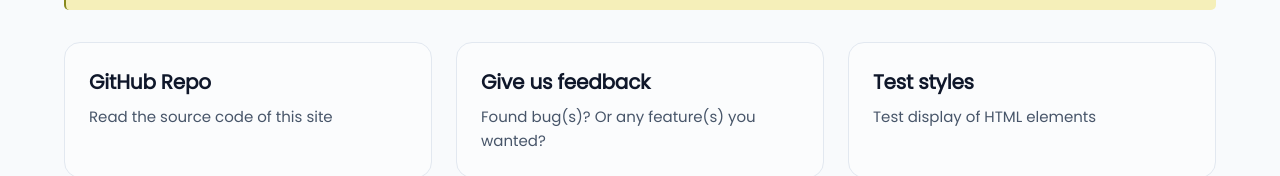
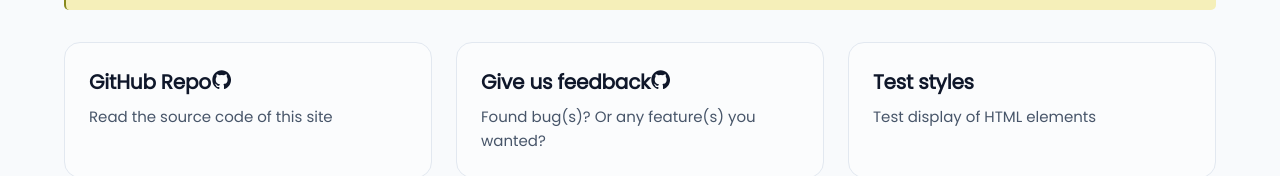
Before and after one commit to LiaoxyuCM/liaoxyucmTop_reacted, a React (Vite) app: page / in a window 1280 px wide. Shown: the part 898-1074 px from the top of the page. Built offline with nearby package versions, Linux system fonts and the light colour scheme.

Commit message:
lcm.top 0.1.3

```diff
--- a/src/childpage/friendlylinks.tsx
+++ b/src/childpage/friendlylinks.tsx
@@ -2,8 +2,9 @@ import { useTranslation } from "react-i18next";
 import { CardFriendlyLink } from "./modules/components";
 
 function FriendlyLinksContent() {
-  const { t } = useTranslation();
+  const { t, i18n  } = useTranslation();
   return (
+    <>
       <div className="cards frdlylnks">
         <CardFriendlyLink
           title={t("frdlylnks.huayumomo")}
@@ -14,12 +15,15 @@ function FriendlyLinksContent() {
           imagesrc="https://assets.liaoxyucm.top/muah.top/g.jpg"
         />
         <CardFriendlyLink
-        title="工农阶级万岁🅥"
+          title={"工农阶级万岁🅥" + (i18n.language === 'en' ? "?" : "")}
           content={t("frdlylnks.gnjjws.content")}
           link="https://zh2026.cn"
           imagesrc="https://assets.liaoxyucm.top/zh2026.cn/tx.jpg"
         />
       </div>
+
+      {i18n.language === 'en' ? <small>?: The translated text has not been determined yet; please do not make any unauthorized changes</small> : <></>}
+    </>
   )
 }
 
--- a/src/childpage/index.tsx
+++ b/src/childpage/index.tsx
@@ -1,7 +1,7 @@
 import { styled } from 'styled-components';
 import { NavBar } from './modules/dynamic_components';
 import { useTranslation } from 'react-i18next';
-import { Card, Logos } from './modules/components';
+import { Card, Icons } from './modules/components';
 
 
 function HomepageContent() {
@@ -29,12 +29,14 @@ function HomepageContent() {
       <div className="cards">
         <Card
           title={t("index.siterepo.title")}
+          icon_attach={<Icons.GitHub />}
           content={t("index.siterepo.content")}
           link='https://github.com/LiaoxyuCM/liaoxyucmTop_reacted'
           targetblank={true}
         />
         <Card
           title={t("index.feedback.title")}
+          icon_attach={<Icons.GitHub />}
           content={t("index.feedback.content")}
           link='https://github.com/LiaoxyuCM/liaoxyucmTop_reacted/issues'
           targetblank={true}
@@ -94,7 +96,7 @@ function Homepage() {
         <HomepageStyles.Subtitle>
           /* LiaoxyuCM, LcmTech */
         </HomepageStyles.Subtitle>
-        <Logos.Scrolldown />
+        <Icons.Scrolldown />
       </HomepageStyles.Overlay>
       <HomepageStyles.MainParent>
         <main>
--- a/src/childpage/modules/components.tsx
+++ b/src/childpage/modules/components.tsx
@@ -1,11 +1,17 @@
-interface CardProps {
-  title: string,
-  content: string,
-  link: string,
+import type { ReactNode } from 'react';
+
+interface BaseCardProps {
+  title: string;
+  content: string;
+  link: string;
   targetblank?: boolean
 }
 
-export function Card({ title, content, link, targetblank = false }: CardProps) {
+interface CardProps extends BaseCardProps {
+  icon_attach?: ReactNode
+}
+
+export function Card({ title, icon_attach, content, link, targetblank = false }: CardProps) {
   return (
     <a
       href={link ? link : "#"}
@@ -17,7 +23,7 @@ export function Card({ title, content, link, targetblank = false }: CardProps) {
       target={targetblank ? "_blank" : ""}
     >
       <div className="card">
-        <h3>{title}</h3>
+        <h3>{title}{icon_attach}</h3>
         <p className="description">
           {content}
         </p>
@@ -26,7 +32,7 @@ export function Card({ title, content, link, targetblank = false }: CardProps) {
   )
 }
 
-interface CardFriendlyLinkProps extends CardProps {
+interface CardFriendlyLinkProps extends BaseCardProps {
   imagesrc: string
 }
 
@@ -71,7 +77,7 @@ export function Timeline({ datetime, content }: TimelineProps) {
   )
 }
 
-export var Logos = {
+export var Icons = {
   GitHub: () => (
     <svg width="20" height="20" viewBox="0 0 20 20" xmlns="http://www.w3.org/2000/svg">
       <path transform="scale(0.0417)" d="M256 32C132.3 32 32 134.9 32 261.7c0 101.5 64.2 187.5 153.2 217.9a17.56 17.56 0 003.8.4c8.3 0 11.5-6.1 11.5-11.4 0-5.5-.2-19.9-.3-39.1a102.4 102.4 0 01-22.6 2.7c-43.1 0-52.9-33.5-52.9-33.5-10.2-26.5-24.9-33.6-24.9-33.6-19.5-13.7-.1-14.1 1.4-14.1h.1c22.5 2 34.3 23.8 34.3 23.8 11.2 19.6 26.2 25.1 39.6 25.1a63 63 0 0025.6-6c2-14.8 7.8-24.9 14.2-30.7-49.7-5.8-102-25.5-102-113.5 0-25.1 8.7-45.6 23-61.6-2.3-5.8-10-29.2 2.2-60.8a18.64 18.64 0 015-.5c8.1 0 26.4 3.1 56.6 24.1a208.21 208.21 0 01112.2 0c30.2-21 48.5-24.1 56.6-24.1a18.64 18.64 0 015 .5c12.2 31.6 4.5 55 2.2 60.8 14.3 16.1 23 36.6 23 61.6 0 88.2-52.4 107.6-102.3 113.3 8 7.1 15.2 21.1 15.2 42.5 0 30.7-.3 55.5-.3 63 0 5.4 3.1 11.5 11.4 11.5a19.35 19.35 0 004-.4C415.9 449.2 480 363.1 480 261.7 480 134.9 379.7 32 256 32z"/>
--- a/src/index.scss
+++ b/src/index.scss
@@ -431,7 +431,6 @@ textarea {
 }
 
 input {
-  @extend %conffonts;
   @extend %textarea-input;
   padding: 8px;
   border: 1px solid var(--card-border-color);
```
Also changed, not shown: 1 other file (tests, documents, lock files or other folders). Lines whose indentation alone changed are shown as unchanged.
